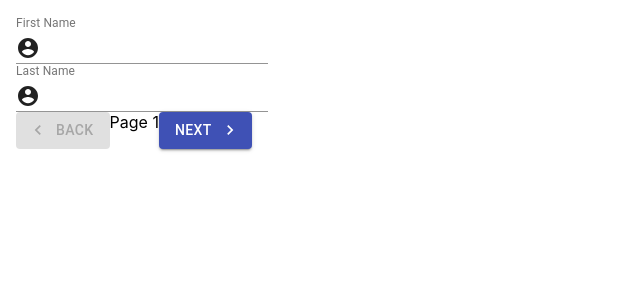
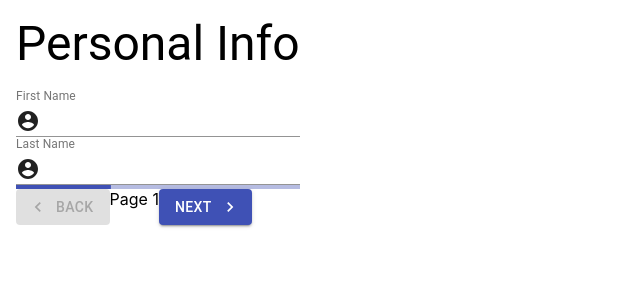
Before and after one commit to Gerson4G/tributi-task, a React (Create React App) app: page / in a window 1280 px wide. Shown: the top 300 px of the page, without its empty margins (0-640 px from the left). Built offline with nearby package versions, Linux system fonts and the light colour scheme.

Commit message:
add progress & title

```diff
--- a/src/components/Form.jsx
+++ b/src/components/Form.jsx
@@ -5,6 +5,8 @@ import TextField from '@material-ui/core/TextField';
 import AccountCircle from '@material-ui/icons/AccountCircle';
 import Button from '@material-ui/core/Button';
 import NavigateNextIcon from '@material-ui/icons/NavigateNext';
+import Typography from '@material-ui/core/Typography';
+import LinearProgress from '@material-ui/core/LinearProgress';
 import { data } from '../formData';
 
 const renderInput = ({type, label, id}) => {
@@ -33,19 +35,27 @@ const getInput = (page) => {
     return data[page].fields.map(field => renderInput(field));
 }
 
+const getProgress = (page) => {
+    return (page * 100) / data.length;
+}
+
 const Form = () => {
 
     const [page, changePage] = useState(0);
 
     return (
         <FormControl style={{margin: "1em"}}>
+            <Typography variant="h3" gutterBottom>
+                {data[page].title}
+            </Typography>
             { getInput(page) }
+            <LinearProgress variant="determinate" value={getProgress(page+1)} />
             <div style={{display: "flex"}}>
                 <Button variant="contained" startIcon={<NavigateNextIcon style={{transform: "rotate(180deg)"}}/>}  onClick={() => changePage(page-1)} disabled={page === 0}>
                     Back
                 </Button>
                 <div> Page {page+1}</div>
-                <Button variant="contained" color="primary" endIcon={<NavigateNextIcon />} onClick={() => changePage(page+1)} disabled={page === 5}>
+                <Button variant="contained" color="primary" endIcon={<NavigateNextIcon />} onClick={() => changePage(page+1)} disabled={page === data.length - 1}>
                     Next
                 </Button>
             </div>
--- a/src/formData.js
+++ b/src/formData.js
@@ -1,6 +1,7 @@
 export const data = [
     {
         page: 0,
+        title: "Personal Info",
         fields: [
             {type: "text", name: "First Name", label: "First Name", id: "first-name-input"},
             {type: "text", name: "Last Name", label: "Last Name", id: "last-name-input"}
@@ -8,6 +9,14 @@ export const data = [
     },
     {
         page: 1,
+        title: "Person Favorites",
+        fields: [
+            {type: "text", name: "Favorite Movie", label: "Favorite Movie", id: "movie-input"}
+        ]
+    },
+    {
+        page: 2,
+        title: "Programming Languages",
         fields: [
             {type: "text", name: "Favorite Movie", label: "Favorite Movie", id: "movie-input"}
         ]
```
